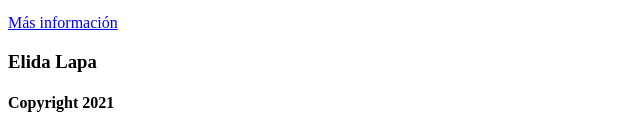
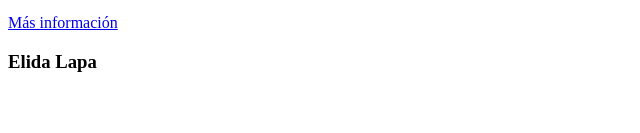
Before and after one commit to Elida2000/tarea-01-HTML, a Flask app: page / in a window 1280 px wide. Shown: the part 1012-1145 px from the top of the page, without its empty margins (0-640 px from the left). After the commit the page ends 1084 px from the top, so only its background shows below. Run offline with Flask 2, Linux system fonts and the light colour scheme.

Commit message:
Information

```diff
--- a/templates/index.html
+++ b/templates/index.html
@@ -63,7 +63,6 @@
 
     <footer id="pie">
         <h3>Elida Lapa</h3>
-        <h4>Copyright 2021</h4>
     </footer>
 </body>
 
```
